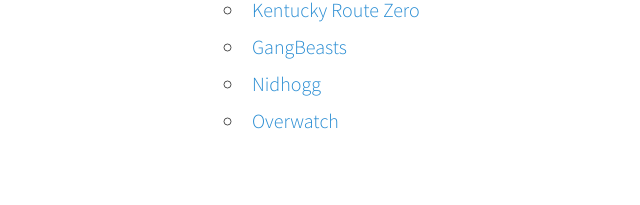
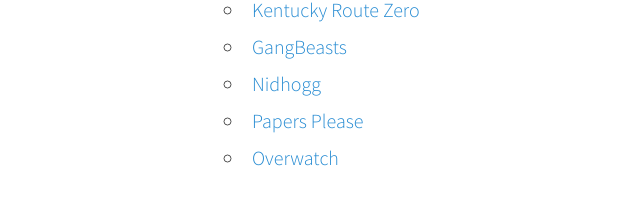
Before and after one commit to nasser/teaching, a Jekyll site: the page built from 2016/game-design/games.md, in a window 1280 px wide. Shown: the part 485-690 px from the top of the page, without its empty margins (56-696 px from the left). Built offline with Jekyll 4.4.1, drawn with Linux system fonts in a browser that asks for light colours.

Commit message:
add papers please

```diff
--- a/2016/game-design/games.md
+++ b/2016/game-design/games.md
@@ -17,4 +17,5 @@ year: 2016
 * [Kentucky Route Zero](http://kentuckyroutezero.com/)
 * [GangBeasts](http://gangbeasts.game/)
 * [Nidhogg](http://www.nidhogggame.com/)
+* [Papers Please](http://papersplea.se/)
 * [Overwatch](https://playoverwatch.com/)
```
